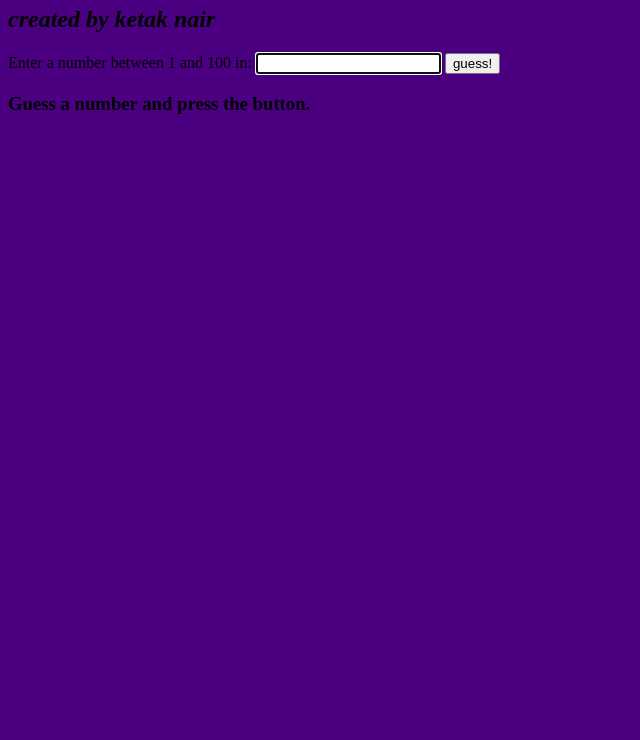
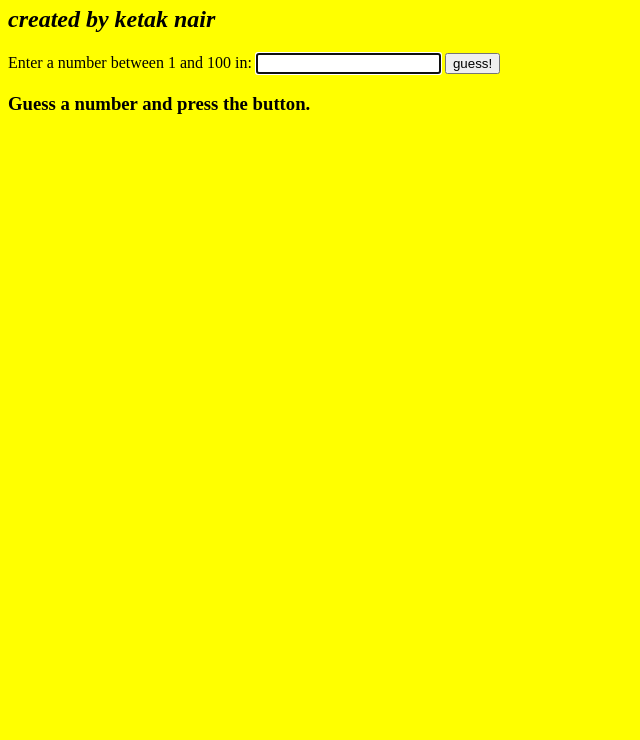
Before and after one commit to Ketak-Nair/ketakpersonalsite, a plain HTML site: page guessing game 2.html in a window 1280 px wide. Shown: the part 60-800 px from the top of the page, without its empty margins (0-640 px from the left). Drawn offline with Linux system fonts and the light colour scheme.

Commit message:
change color

```diff
--- a/guessing game 2.html
+++ b/guessing game 2.html
@@ -37,7 +37,7 @@
   }
   </script>
 </head>
-<body onload="newGame( )" bgcolor="indigo">
+<body onload="newGame( )" bgcolor="yellow">
   <h1><b>Guessing game</b></h1>
   <h2><i>created by ketak nair</i></h2>
   <form onsubmit="checkGuess();return false;">
```
